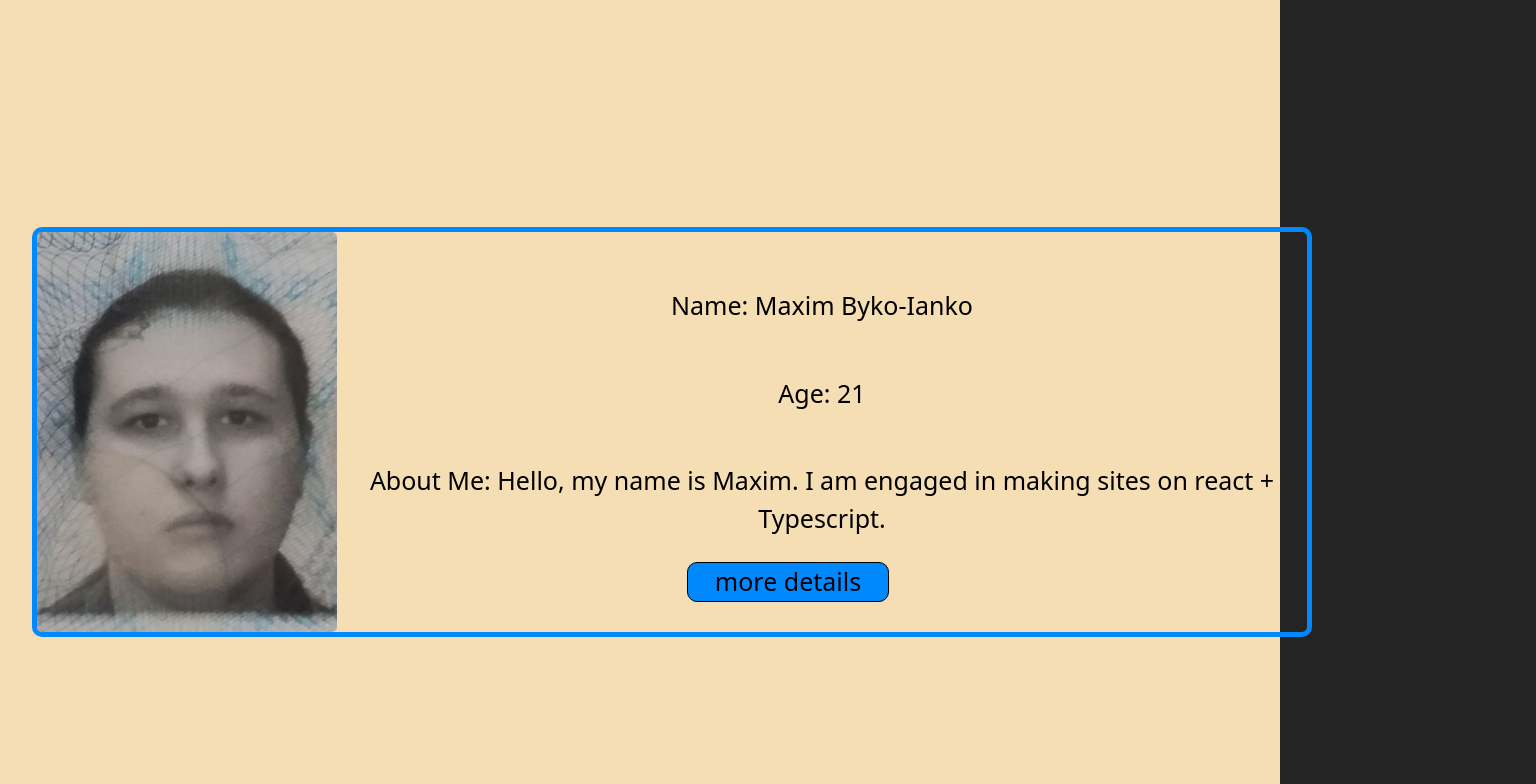
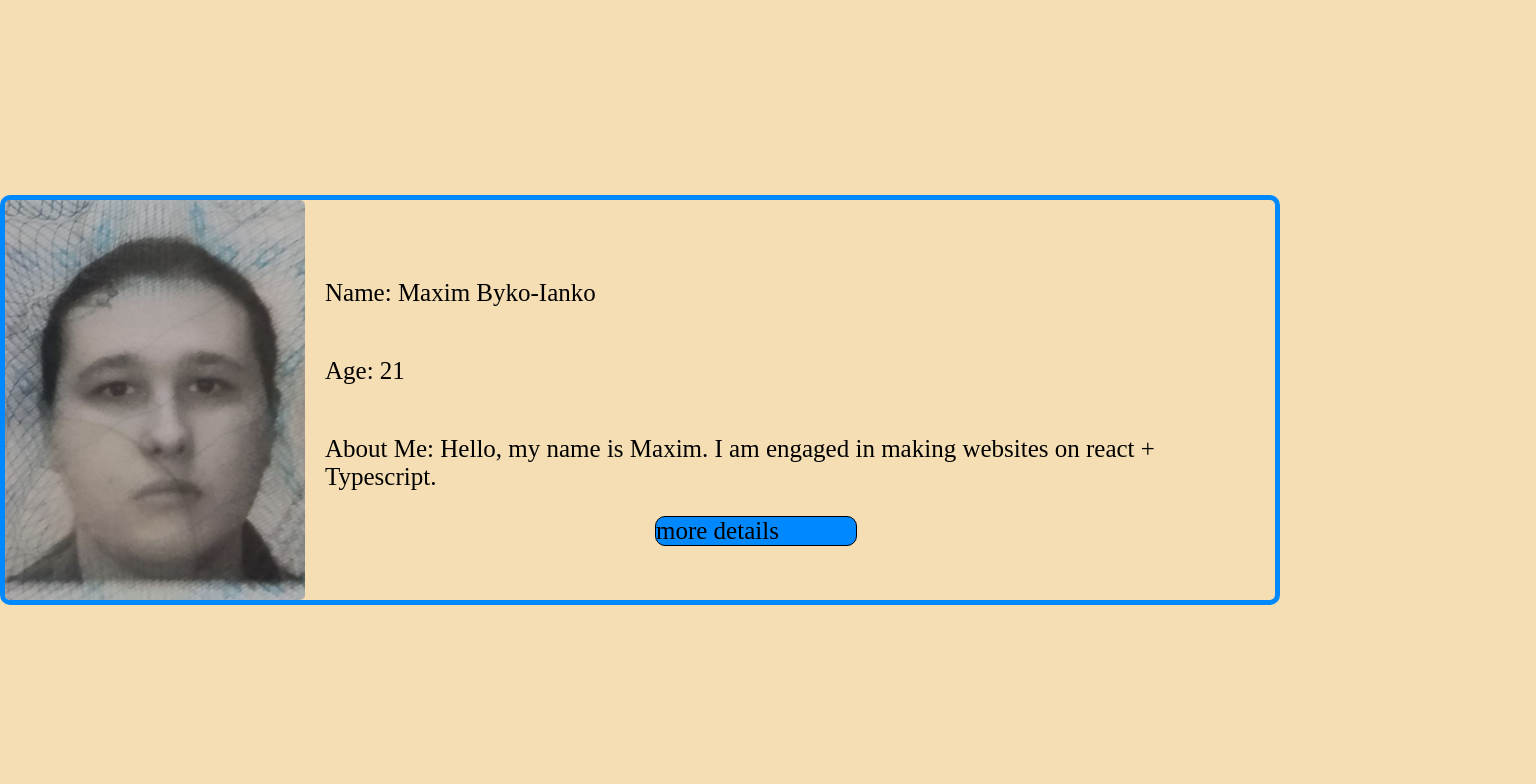
Before and after one commit to Merixion/MyInformation, a React (Vite) app in the folder MyInformations/: page / in a window 1280 px wide. Shown: the top 784 px of the page, 1536 px wide, since content can reach past the window. Built offline with nearby package versions, Linux system fonts and the light colour scheme.

Commit message:
version 1.3

```diff
--- a/MyInformations/src/App.css
+++ b/MyInformations/src/App.css
@@ -1,10 +1,4 @@
-#root {
-  max-width: 1280px;
-  margin: 0 auto;
-  padding: 2rem;
-  text-align: center;
 
-}
 
 .StandardLink{
   text-decoration: none;
--- a/MyInformations/src/components/HomePage/HomePage.module.css
+++ b/MyInformations/src/components/HomePage/HomePage.module.css
@@ -16,6 +16,8 @@
   flex: 1;
 }
 
+
+
 .ImageInfo img{
   height:  400px;
   width: 300px;
@@ -27,8 +29,9 @@
   height: 100vh;
   width: 100vw;
   display: flex;
-  justify-content: start;
+  justify-content: center;
   align-items: center;
+  overflow: hidden;
 }
 
 @media(max-width: 1068px) {
@@ -43,10 +46,6 @@
   }
 
   .textInfo{
-    display: flex;
-    align-self: center;
-    justify-content: center;
-    flex-direction: column;
     font-size: 13px;
     padding: 20px;
     flex: 1;
--- a/MyInformations/src/data/MaximBykoIanko.ts
+++ b/MyInformations/src/data/MaximBykoIanko.ts
@@ -11,5 +11,5 @@ export const Maxim: Information = {
 	image:
 		'/image/photo_2025-07-08 17.27.29.jpeg',
 	description:
-		'Hello, my name is Maxim. I am engaged in making sites on react + Typescript.',
+		'Hello, my name is Maxim. I am engaged in making websites on react + Typescript.',
 };
--- a/MyInformations/src/index.css
+++ b/MyInformations/src/index.css
@@ -1,20 +1,10 @@
-:root {
-  font-family: system-ui, Avenir, Helvetica, Arial, sans-serif;
-  line-height: 1.5;
-  font-weight: 400;
 
-  color-scheme: light dark;
-  color: rgba(255, 255, 255, 0.87);
-  background-color: #242424;
-
-  font-synthesis: none;
-  text-rendering: optimizeLegibility;
-  -webkit-font-smoothing: antialiased;
-  -moz-osx-font-smoothing: grayscale;
-}
 
 body{
   background: wheat;
-  min-height: 100vh;
+  min-height: 120vh;
+  min-width: 120vw;
   margin: 0;
+  padding: 0;
+  overflow: hidden;
 }
```
